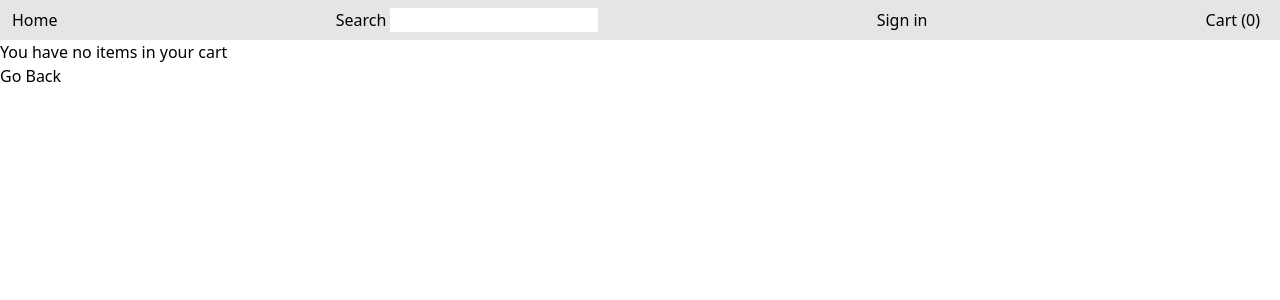
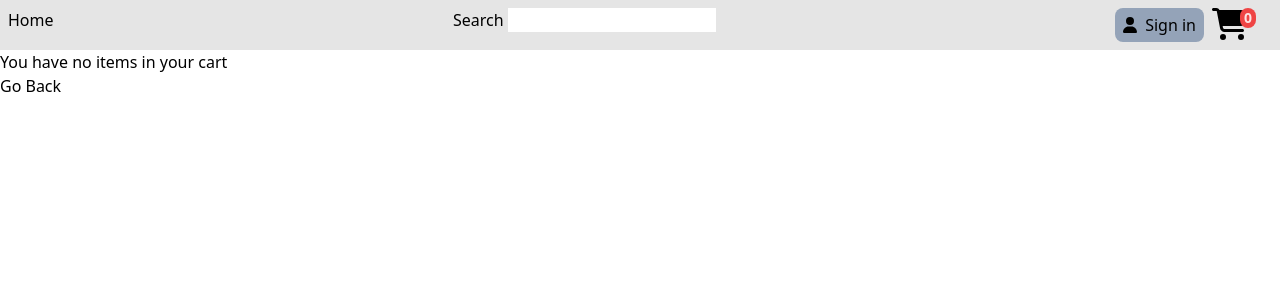
Before and after one commit to 45ck/shop-js-react, a Next.js app: page /cart in a window 1280 px wide. Shown: the top 300 px of the page. Built offline with nearby package versions, Linux system fonts and the light colour scheme.

Commit message:
Created right side of navbar styling
Added tailwind classes to sign in button and cart button

```diff
--- a/components/Navigation.tsx
+++ b/components/Navigation.tsx
@@ -1,22 +1,29 @@
 import Link from 'next/link';
 import React, { useContext } from 'react'
 import { UserDataContext } from '../pages/_app'
+import { FontAwesomeIcon } from '@fortawesome/react-fontawesome'
+import { faCartShopping, faUser } from '@fortawesome/free-solid-svg-icons';
+import { library } from '@fortawesome/fontawesome-svg-core';
 
 export default function Navigation() {
+
+  library.add(faCartShopping, faUser);
 
   const userData = useContext(UserDataContext);
 
   return (
     <>
       <nav className=" w-screen h-fit bg-neutral-200 ">
-        <div className="w-100 flex justify-between py-2 pl-3 pr-5">
+        <div className="w-100 flex justify-between py-2 pl-2 pr-8">
           <Link href="/">Home</Link>
           <form action='/search'>
             <label> Search </label>
             <input type={"text"} name="q" className="lg:w-52 " />
           </form>
-          <Link href="/account"> {userData?.get.account ? userData.get.account.email : "Sign in" } </Link>
-          <Link href="/cart"> Cart ({userData?.get.cart.length}) </Link>
+          <div className='flex'>
+            <Link href="/account" className='mr-2 bg-slate-400 flex items-center py-0 px-2 rounded-lg'> <FontAwesomeIcon icon="user" size="1x" className='mr-2' /> {userData?.get.account ? userData.get.account.email : "Sign in" } </Link>
+            <Link href="/cart"> <FontAwesomeIcon icon="cart-shopping" size="2x" /> <span className=' bg-red-500 text-red-100 absolute py-0 px-1 -translate-x-1/2 font-bold text-sm rounded-2xl'>{userData?.get.cart.length}</span> </Link>
+          </div>
         </div>
       </nav>
     </>
--- a/package.json
+++ b/package.json
@@ -9,6 +9,9 @@
     "lint": "next lint"
   },
   "dependencies": {
+    "@fortawesome/fontawesome-svg-core": "^6.2.1",
+    "@fortawesome/free-solid-svg-icons": "^6.2.1",
+    "@fortawesome/react-fontawesome": "^0.2.0",
     "@next/font": "13.1.1",
     "@types/node": "18.11.18",
     "@types/react": "18.0.26",
```
Also changed, not shown: 1 other file (tests, documents, lock files or other folders).
